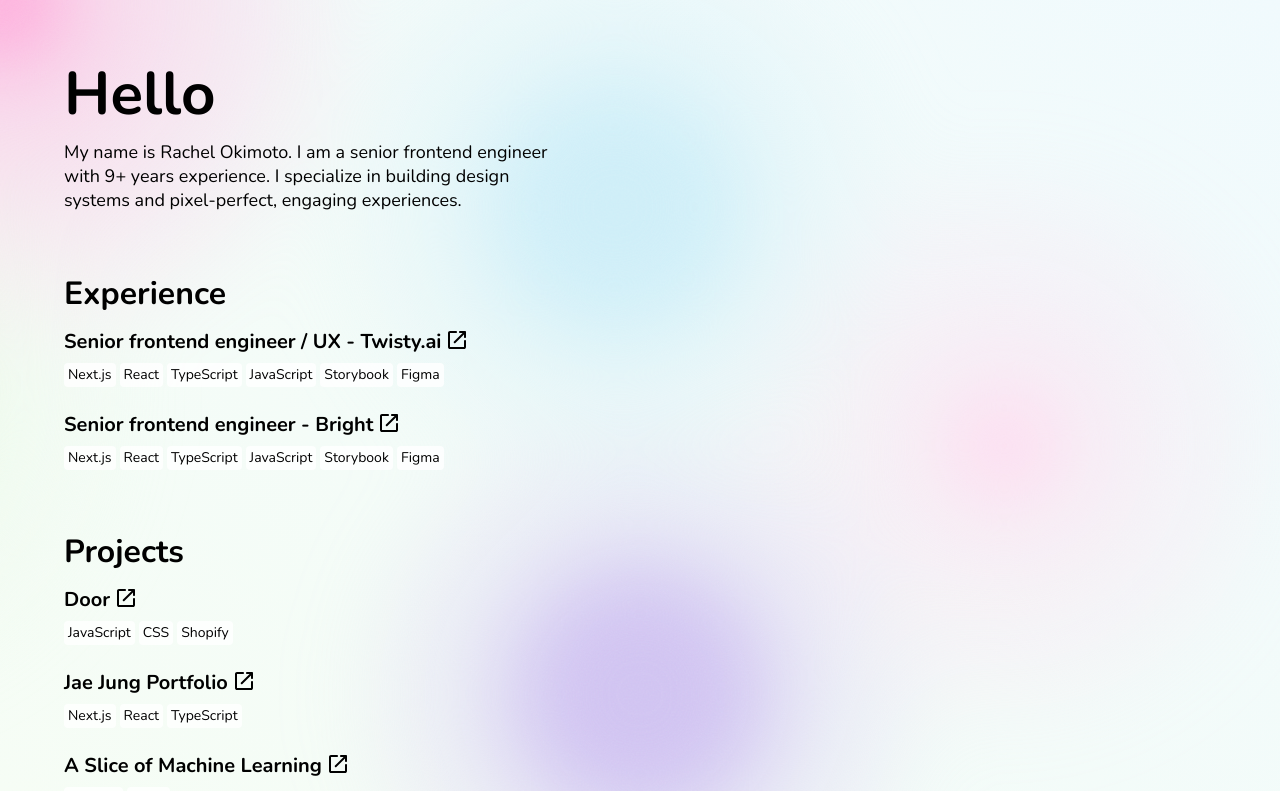
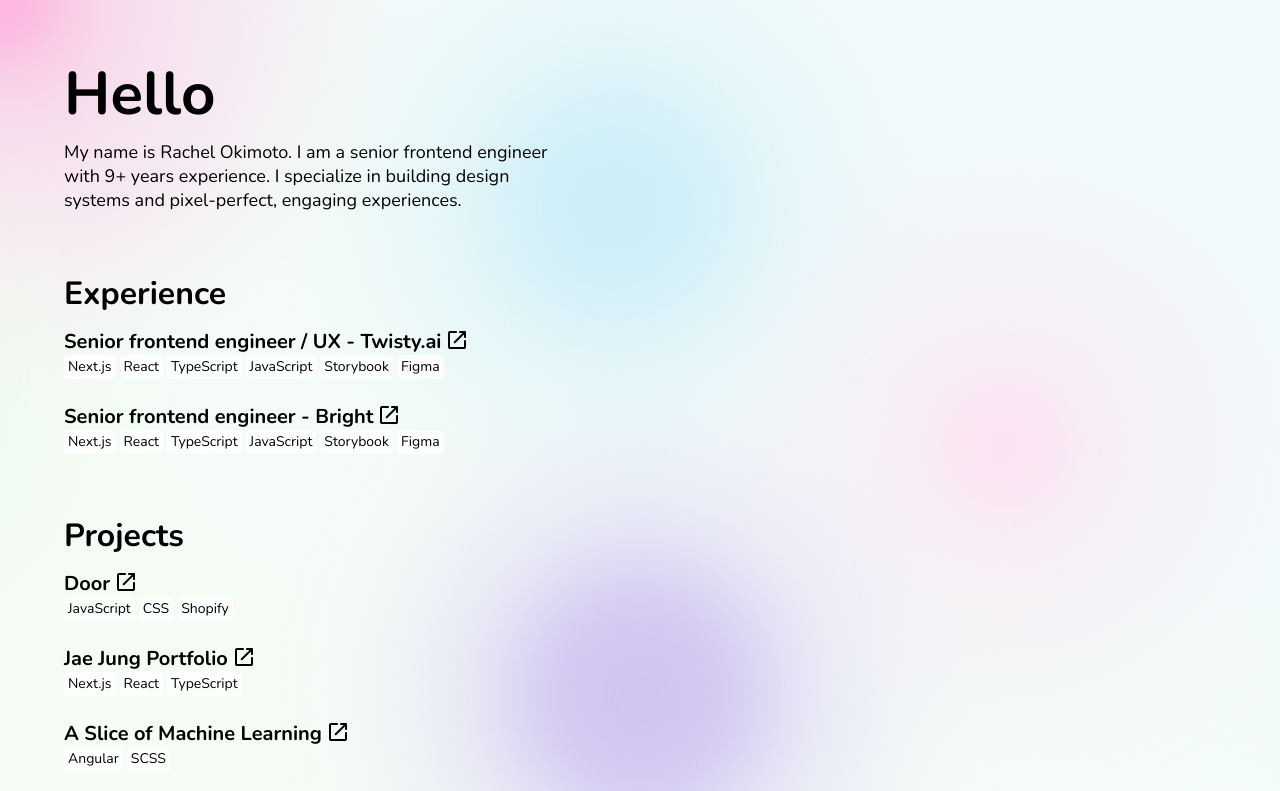
Before and after one commit to rokimoto/portfolio, a Next.js app: page / in a window 1280 px wide. Shown: the top 791 px of the page. Built offline with nearby package versions, Linux system fonts and the light colour scheme.

Commit message:
fixes align

```diff
--- a/src/app/components/Project/style.ts
+++ b/src/app/components/Project/style.ts
@@ -4,7 +4,7 @@ import Ag from '@/app/styles/typography';
 const S = {
   Project: styled.div``,
   Link: styled.a`
-    display: block;
+    display: table-cell;
     margin-bottom: ${({ theme }) => theme.spacing.XS};
   `,
   Title: styled.h3`
```
